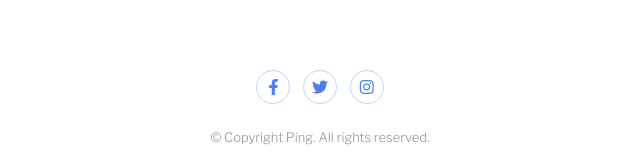
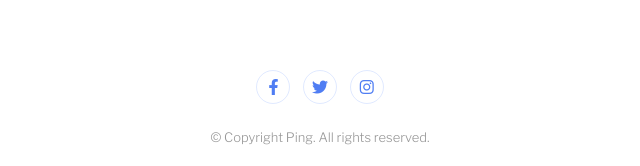
Before and after one commit to halibal/ping-single-column-coming-soon-page, a plain HTML site: page index.html in a window 1280 px wide. Shown: the part 844-1010 px from the top of the page, 320-960 px from the left. Drawn offline with nearby package versions, Linux system fonts and the light colour scheme.

Commit message:
brand icon opacity edited

```diff
--- a/style.css
+++ b/style.css
@@ -142,7 +142,7 @@ main {
     border-radius: 50%;
     margin-left: 2%;
     margin-right: 2%;
-    border: 1px solid var(--clr-pblue);
+    border: 1px solid rgba(194, 211, 255, 0.5);
 }
 
 .icons {
```
